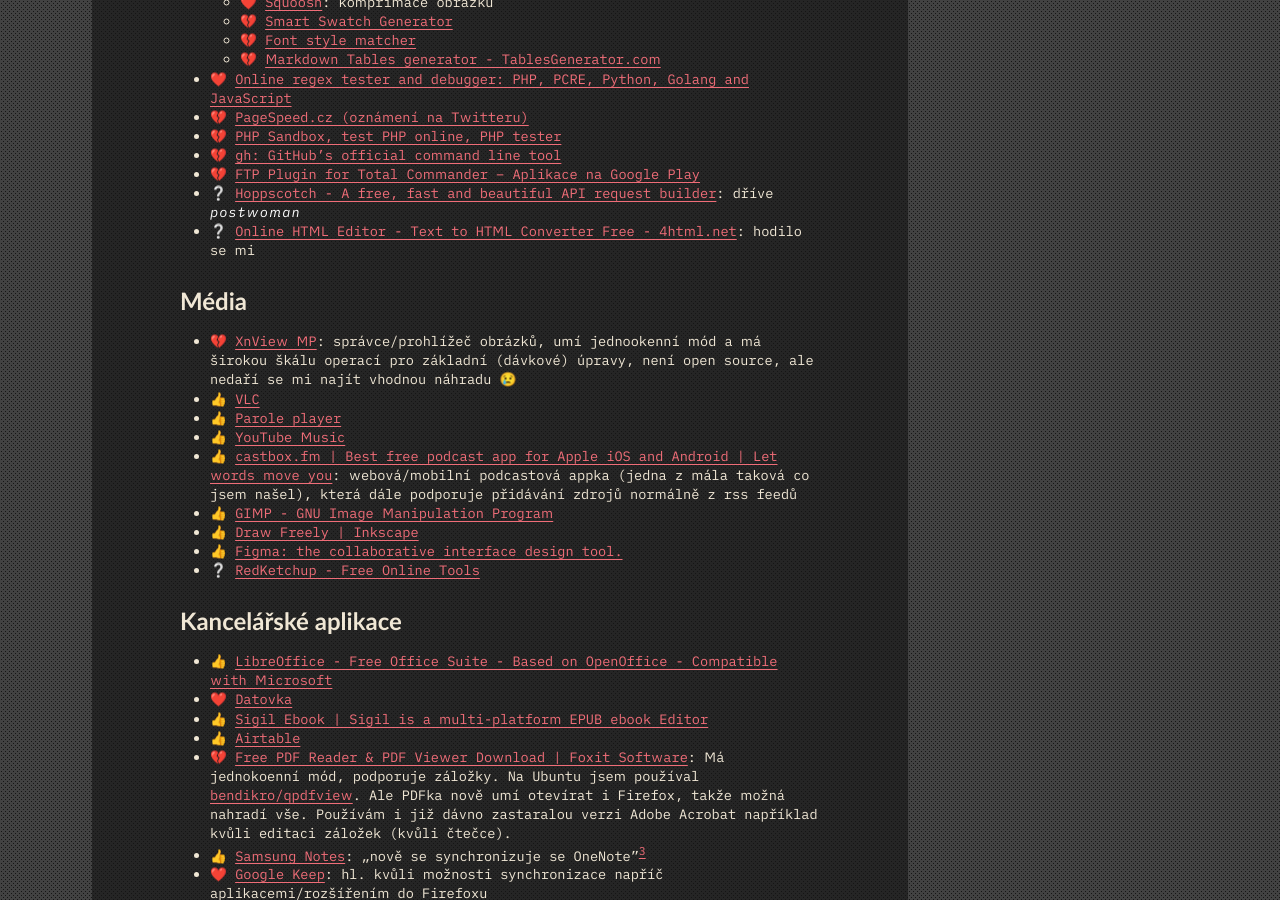
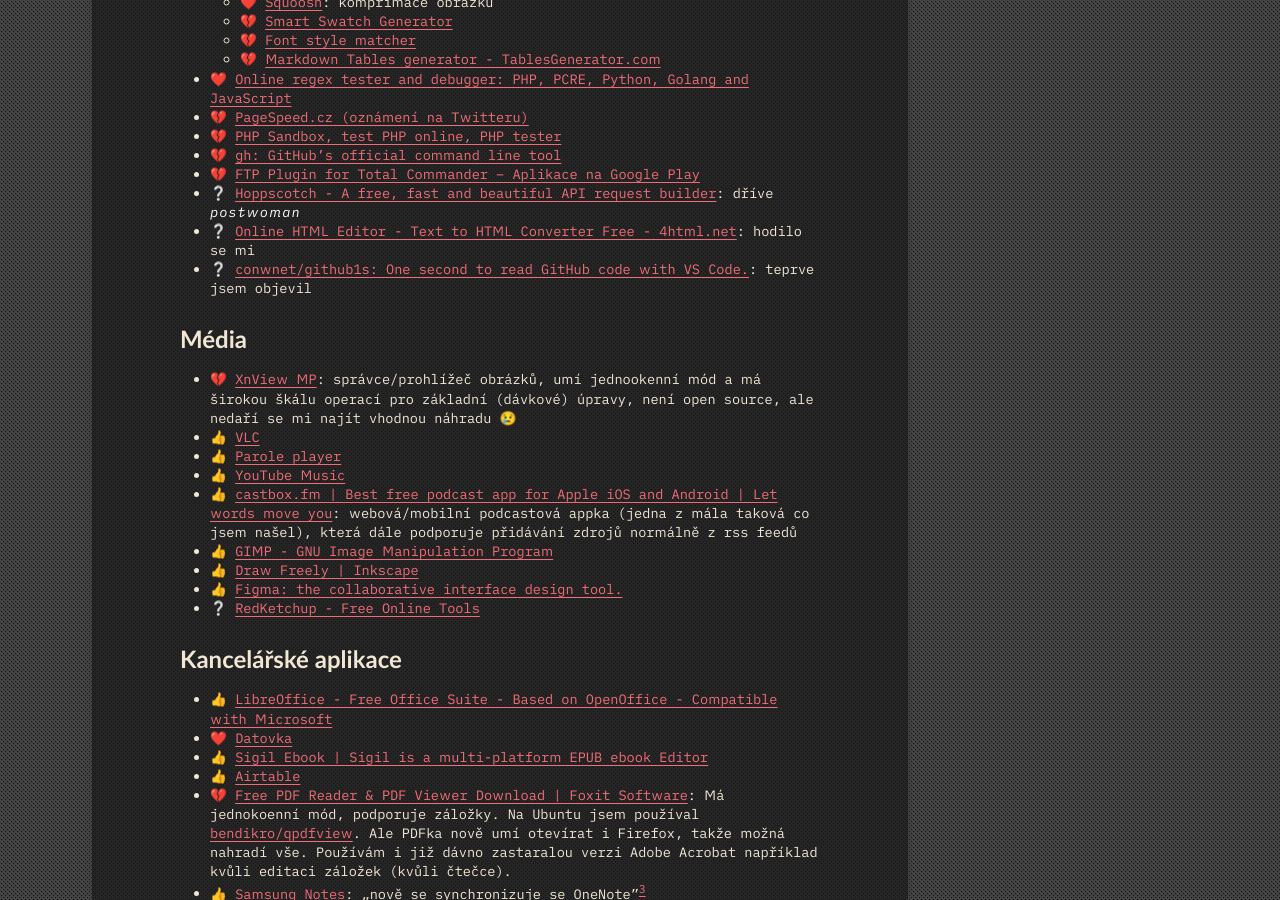
Before and after one commit to jaandrle/jaandrle.github.io, a Jekyll site: the page built from _posts/2021/2021-03-12-pouzivam.md, in a window 1280 px wide and 900 px high, scrolled down 1556 px. Built offline with Jekyll 4.4.1, drawn with Linux system fonts in a browser that asks for light colours; emoji names are drawn with the system emoji font.

Commit message:
Update 2021-03-12-pouzivam.md
github1s

```diff
--- a/_posts/2021/2021-03-12-pouzivam.md
+++ b/_posts/2021/2021-03-12-pouzivam.md
@@ -67,6 +67,7 @@
 - :broken_heart: [FTP Plugin for Total Commander – Aplikace na Google Play](https://play.google.com/store/apps/details?id=com.ghisler.tcplugins.FTP)
 - :grey_question: [Hoppscotch - A free, fast and beautiful API request builder](https://hoppscotch.io/): dříve *postwoman*
 - :grey_question: [Online HTML Editor - Text to HTML Converter Free - 4html.net](https://4html.net/Online-HTML-Editor-Text-to-HTML-Converter-870.html): hodilo se mi
+- :grey_question: [conwnet/github1s: One second to read GitHub code with VS Code.](https://github.com/conwnet/github1s): teprve jsem objevil
 
 ## Média
 - :broken_heart: [XnView MP](https://www.xnview.com/en/xnviewmp/): správce/prohlížeč obrázků, umí jednookenní mód a má širokou škálu operací pro základní (dávkové) úpravy, není open source, ale nedaří se mi najít vhodnou náhradu :cry:
```
